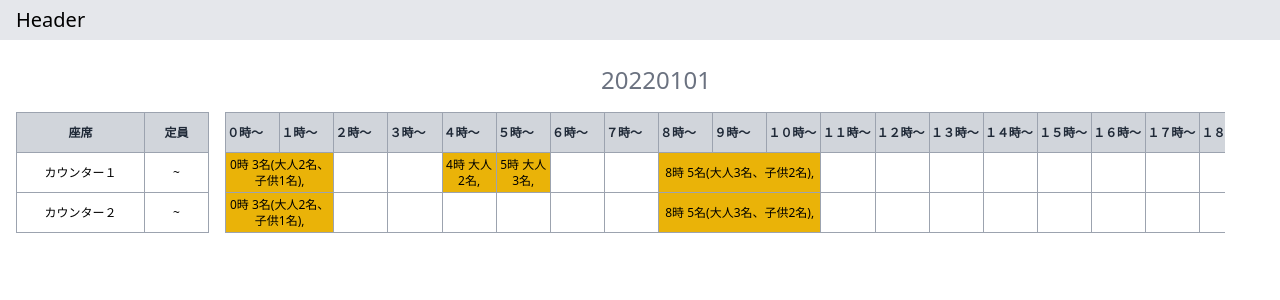
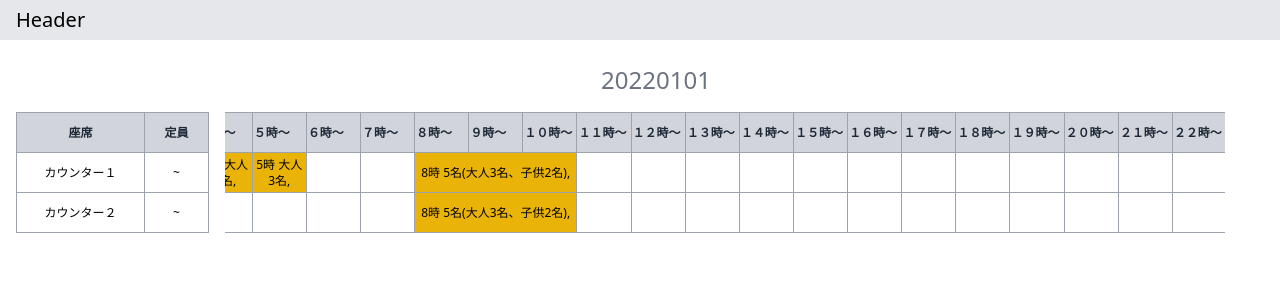
Before and after one commit to hironomiu/typescript-react-reservation-book-imitation, a React (Create React App) app: page / in a window 1280 px wide. Shown: the top 300 px of the page. Built offline with nearby package versions, Linux system fonts and the light colour scheme.

Commit message:
commited

```diff
--- a/src/components/Layout.tsx
+++ b/src/components/Layout.tsx
@@ -4,7 +4,7 @@ import Main from './Main'
 
 const Layout = () => {
   return (
-    <div>
+    <div className=" overflow-hidden">
       <Header />
       <Main />
     </div>
--- a/src/components/Main.tsx
+++ b/src/components/Main.tsx
@@ -29,7 +29,7 @@ const col = [
   '２３時〜',
 ]
 
-const POSITION = 17
+const POSITION = 22
 
 const Main = () => {
   const [data] = useState<any>(() => json.reservedData)
```
